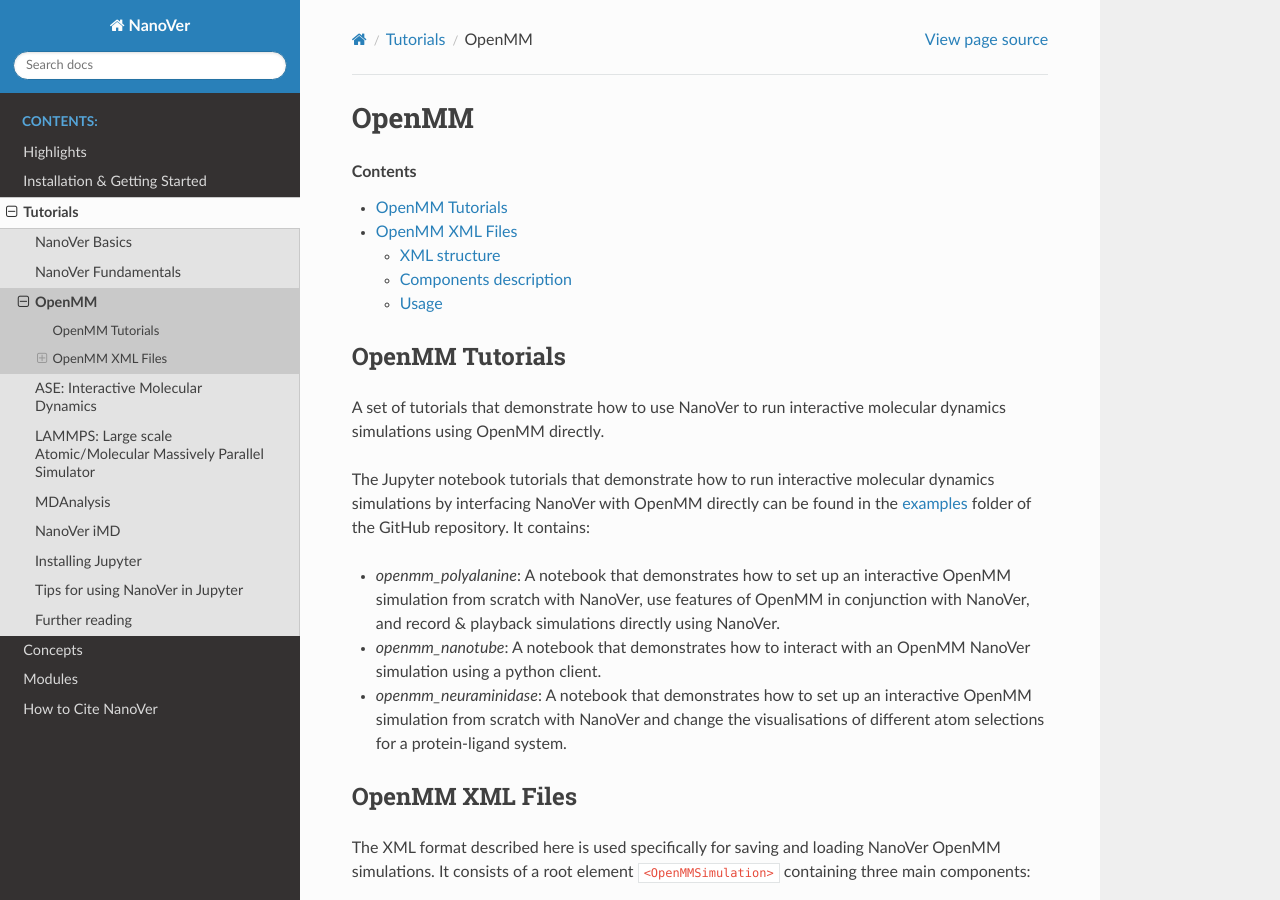
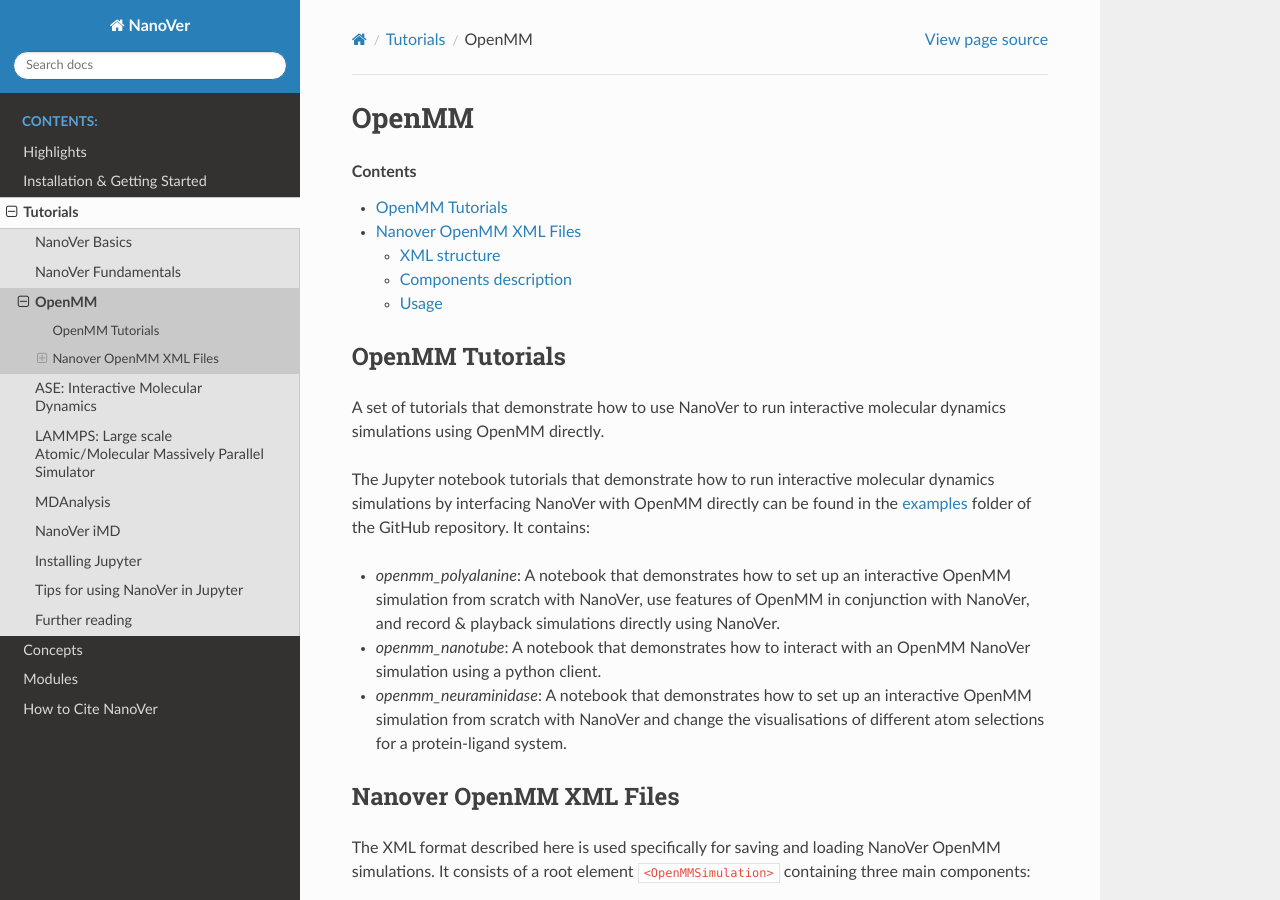
Before and after one commit to IRL2/nanover-docs, a Sphinx documentation site: the page built from source/tutorials/openmm.rst, in a window 1280 px wide and 900 px high. Built offline with Sphinx 7.4.7 and the Read the Docs theme 3.1.0, drawn with Linux system fonts in a browser that asks for light colours; pages that are not in the unit, such as notebooks, are missing from menus; the version number could not be read and is left out.

Commit message:
renamed xml subtitle and added link to tutorial

```diff
--- a/source/tutorials/openmm.rst
+++ b/source/tutorials/openmm.rst
@@ -25,7 +25,7 @@
   OpenMM simulation from scratch with NanoVer and change the visualisations of
   different atom selections for a protein-ligand system.
 
-OpenMM XML Files
+Nanover OpenMM XML Files
 ==============================================
 
 The XML format described here is used specifically for saving and loading NanoVer OpenMM simulations. It consists of a root element ``<OpenMMSimulation>`` containing three main components:
@@ -170,4 +170,4 @@
         platform_name="CUDA"
     )
 
-For more details, refer to the OpenMM example on saving systems to XML `files <https://github.com/openmm/openmm-cookbook/blob/main/notebooks/cookbook/Saving%20Systems%20to%20XML%20Files.ipynb>`_.
+For more details, refer to the OpenMM example on saving systems to XML `files <https://github.com/IRL2/nanover-protocol/blob/main/examples/openmm/openmm_polyalanine.ipynb>`_.
```
